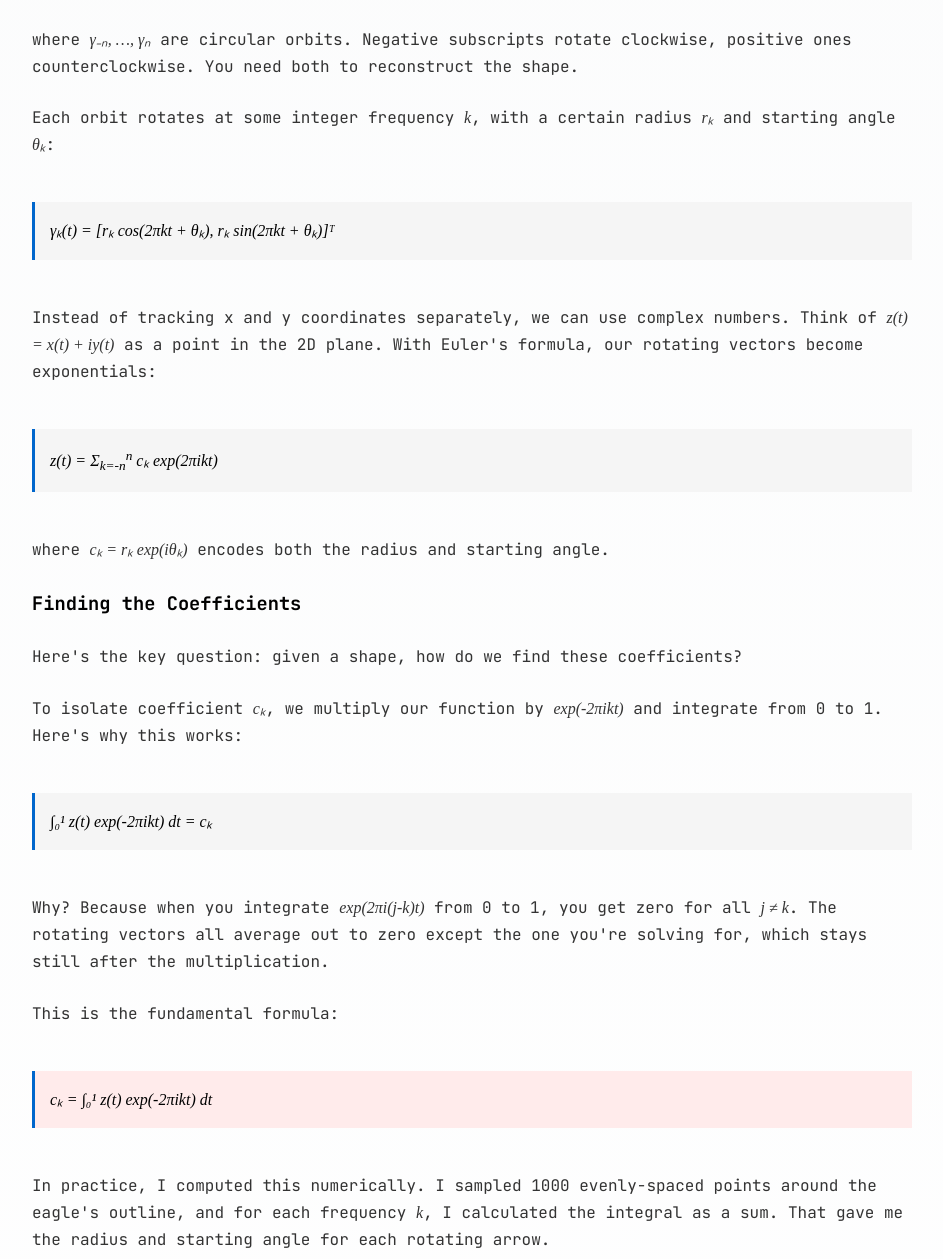
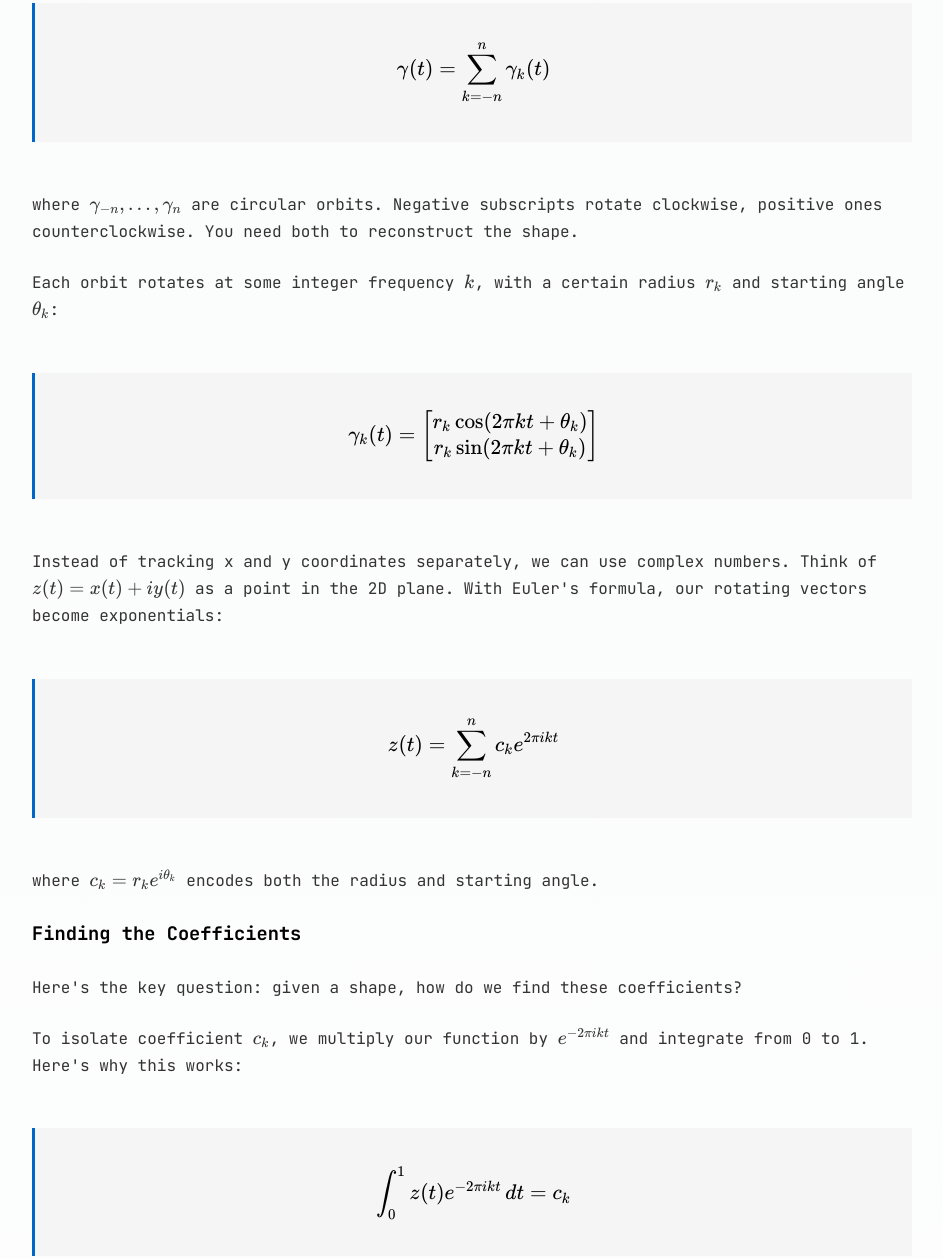
Before and after one commit to Stivi-Canka/my-website, a plain HTML site: page pages/blog-posts/fourier-epicycles-albanian-eagle.html in a window 1280 px wide. Shown: the part 4240-5499 px from the top of the page, without its empty margins (168-1111 px from the left). Drawn offline with nearby package versions, Linux system fonts and the light colour scheme.

Commit message:
Update Fourier Series blog post math rendering

```diff
--- a/pages/blog-posts/fourier-epicycles-albanian-eagle.html
+++ b/pages/blog-posts/fourier-epicycles-albanian-eagle.html
@@ -11,6 +11,10 @@
     <link href="https://fonts.googleapis.com/css2?family=Inter:wght@300;400;500;600;700&family=JetBrains+Mono:wght@300;400;500;600;700&family=Space+Mono:wght@400;700&display=swap" rel="stylesheet">
     <link rel="stylesheet" href="https://cdnjs.cloudflare.com/ajax/libs/font-awesome/6.0.0/css/all.min.css">
     <link href="https://fonts.googleapis.com/icon?family=Material+Icons" rel="stylesheet">
+    <!-- KaTeX for beautiful math rendering -->
+    <link rel="stylesheet" href="https://cdn.jsdelivr.net/npm/katex@0.16.9/dist/katex.min.css" integrity="sha384-n8MVd4RsNIU0tAv4ct0nTaAbDJwPJzDEaqSD1odI+WdtXRGWt2kTvGFasHpSy3SV" crossorigin="anonymous">
+    <script defer src="https://cdn.jsdelivr.net/npm/katex@0.16.9/dist/katex.min.js" integrity="sha384-XjKyOOlGwcjNTAIQHIpgOno0Hl1YQqzUOEleOLALmuqehneUG+vnGctmUb0ZY0l8" crossorigin="anonymous"></script>
+    <script defer src="https://cdn.jsdelivr.net/npm/katex@0.16.9/dist/contrib/auto-render.min.js" integrity="sha384-+VBxd3r6XgURycqtZ117nYw44OOcIax56Z4dCRWbxyPt0Koah1uHoK0o4+/RRE05" crossorigin="anonymous"></script>
     <style>
         /* Additional styles for the epicycles animation */
         .epicycles-container {
@@ -82,18 +86,18 @@
             border-radius: 4px;
         }
 
-        .math {
-            font-family: 'Times New Roman', serif;
-            font-style: italic;
+        .equation {
+            background-color: #f5f5f5;
+            padding: 20px;
+            margin: 25px 0;
+            overflow-x: auto;
+            border-left: 3px solid #0066cc;
+            text-align: center;
+            font-size: 1.1em;
         }
 
-        .equation {
-            background-color: #f5f5f5;
-            padding: 15px;
-            margin: 20px 0;
-            overflow-x: auto;
-            border-left: 3px solid #0066cc;
-            font-family: 'Times New Roman', serif;
+        .equation.highlight {
+            background-color: #ffebeb;
         }
 
         .animation-note {
@@ -189,7 +193,7 @@
                     <p>Fourier claimed you could write this as:</p>
 
                     <div class="equation">
-                        <span class="math">f(x) = -(4/π)[cos(πx) - (1/3)cos(3πx) + (1/5)cos(5πx) - (1/7)cos(7πx) + ...]</span>
+                        $$f(x) = -\frac{4}{\pi}\left[\cos(\pi x) - \frac{1}{3}\cos(3\pi x) + \frac{1}{5}\cos(5\pi x) - \frac{1}{7}\cos(7\pi x) + \cdots\right]$$
                     </div>
 
                     <p>And it works. Add the first few terms, you get a rough approximation. Keep adding more, the approximation gets better. In the limit, with infinitely many terms, it's exact.</p>
@@ -200,47 +204,47 @@
 
                     <h2>The Math</h2>
 
-                    <p>Let <span class="math">γ : [0,1] → ℝ²</span> be our closed curve (the eagle's outline). We want to express this as a sum of circular orbits:</p>
+                    <p>Let $\gamma : [0,1] \to \mathbb{R}^2$ be our closed curve (the eagle's outline). We want to express this as a sum of circular orbits:</p>
 
                     <div class="equation">
-                        <span class="math">γ(t) = Σ<sub>k=-n</sub><sup>n</sup> γₖ(t)</span>
+                        $$\gamma(t) = \sum_{k=-n}^{n} \gamma_k(t)$$
                     </div>
 
-                    <p>where <span class="math">γ₋ₙ, …, γₙ</span> are circular orbits. Negative subscripts rotate clockwise, positive ones counterclockwise. You need both to reconstruct the shape.</p>
+                    <p>where $\gamma_{-n}, \ldots, \gamma_n$ are circular orbits. Negative subscripts rotate clockwise, positive ones counterclockwise. You need both to reconstruct the shape.</p>
 
-                    <p>Each orbit rotates at some integer frequency <span class="math">k</span>, with a certain radius <span class="math">rₖ</span> and starting angle <span class="math">θₖ</span>:</p>
+                    <p>Each orbit rotates at some integer frequency $k$, with a certain radius $r_k$ and starting angle $\theta_k$:</p>
 
                     <div class="equation">
-                        <span class="math">γₖ(t) = [rₖ cos(2πkt + θₖ), rₖ sin(2πkt + θₖ)]ᵀ</span>
+                        $$\gamma_k(t) = \begin{bmatrix} r_k \cos(2\pi kt + \theta_k) \\ r_k \sin(2\pi kt + \theta_k) \end{bmatrix}$$
                     </div>
 
-                    <p>Instead of tracking x and y coordinates separately, we can use complex numbers. Think of <span class="math">z(t) = x(t) + iy(t)</span> as a point in the 2D plane. With Euler's formula, our rotating vectors become exponentials:</p>
+                    <p>Instead of tracking x and y coordinates separately, we can use complex numbers. Think of $z(t) = x(t) + iy(t)$ as a point in the 2D plane. With Euler's formula, our rotating vectors become exponentials:</p>
 
                     <div class="equation">
-                        <span class="math">z(t) = Σ<sub>k=-n</sub><sup>n</sup> cₖ exp(2πikt)</span>
+                        $$z(t) = \sum_{k=-n}^{n} c_k e^{2\pi ikt}$$
                     </div>
 
-                    <p>where <span class="math">cₖ = rₖ exp(iθₖ)</span> encodes both the radius and starting angle.</p>
+                    <p>where $c_k = r_k e^{i\theta_k}$ encodes both the radius and starting angle.</p>
 
                     <h3>Finding the Coefficients</h3>
 
                     <p>Here's the key question: given a shape, how do we find these coefficients?</p>
 
-                    <p>To isolate coefficient <span class="math">cₖ</span>, we multiply our function by <span class="math">exp(-2πikt)</span> and integrate from 0 to 1. Here's why this works:</p>
+                    <p>To isolate coefficient $c_k$, we multiply our function by $e^{-2\pi ikt}$ and integrate from 0 to 1. Here's why this works:</p>
 
                     <div class="equation">
-                        <span class="math">∫₀¹ z(t) exp(-2πikt) dt = cₖ</span>
+                        $$\int_0^1 z(t) e^{-2\pi ikt} \, dt = c_k$$
                     </div>
 
-                    <p>Why? Because when you integrate <span class="math">exp(2πi(j-k)t)</span> from 0 to 1, you get zero for all <span class="math">j ≠ k</span>. The rotating vectors all average out to zero except the one you're solving for, which stays still after the multiplication.</p>
+                    <p>Why? Because when you integrate $e^{2\pi i(j-k)t}$ from 0 to 1, you get zero for all $j \neq k$. The rotating vectors all average out to zero except the one you're solving for, which stays still after the multiplication.</p>
 
                     <p>This is the fundamental formula:</p>
 
-                    <div class="equation" style="background-color: #ffebeb;">
-                        <span class="math">cₖ = ∫₀¹ z(t) exp(-2πikt) dt</span>
+                    <div class="equation highlight">
+                        $$c_k = \int_0^1 z(t) e^{-2\pi ikt} \, dt$$
                     </div>
 
-                    <p>In practice, I computed this numerically. I sampled 1000 evenly-spaced points around the eagle's outline, and for each frequency <span class="math">k</span>, I calculated the integral as a sum. That gave me the radius and starting angle for each rotating arrow.</p>
+                    <p>In practice, I computed this numerically. I sampled 1000 evenly-spaced points around the eagle's outline, and for each frequency $k$, I calculated the integral as a sum. That gave me the radius and starting angle for each rotating arrow.</p>
 
                     <p>This process is called the Discrete Fourier Transform, one of the most important algorithms in computing.</p>
 
@@ -262,6 +266,8 @@
 
                     <p>The idea shows up everywhere because it's genuinely fundamental; complicated patterns can be understood as sums of simple, periodic pieces.</p>
 
+                    <hr style="margin: 40px 0; border: none; border-top: 2px solid #e0e0e0;">
+
                     <p><strong>Credits:</strong> I wrote this article because <a href="https://www.youtube.com/watch?v=r6sGWTCMz2k" target="_blank">Grant Sanderson's explanation of Fourier Series</a> was so elegant it made me want to build it myself.</p>
                 </div>
             </article>
@@ -272,5 +278,18 @@
     <script src="../../js/script.js"></script>
     <script src="assets/fourier-epicycles/path_data.js"></script>
     <script src="assets/fourier-epicycles/epicycles.js"></script>
+
+    <!-- Render math with KaTeX -->
+    <script>
+        document.addEventListener("DOMContentLoaded", function() {
+            renderMathInElement(document.body, {
+                delimiters: [
+                    {left: "$$", right: "$$", display: true},
+                    {left: "$", right: "$", display: false}
+                ],
+                throwOnError: false
+            });
+        });
+    </script>
 </body>
 </html>
```
